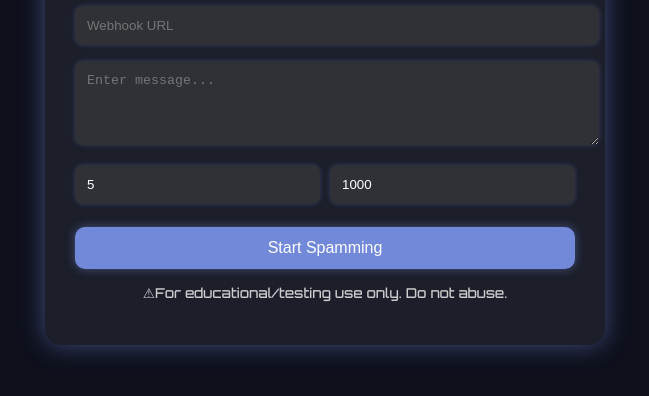
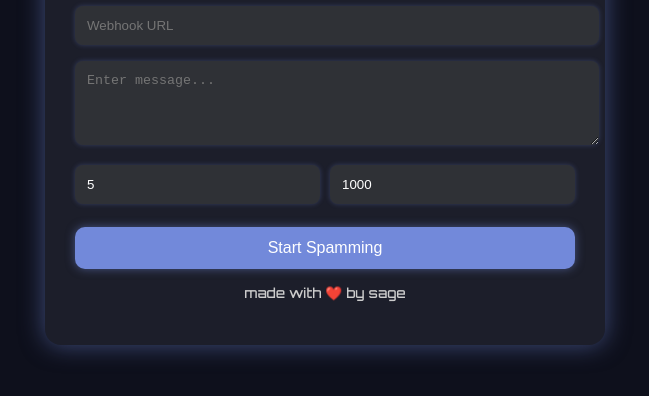
Before and after one commit to e6os/webhook, a plain HTML site: page index.html in a window 1280 px wide. Shown: the part 284-680 px from the top of the page, without its empty margins (315-964 px from the left). Drawn offline with Linux system fonts and the light colour scheme.

Commit message:
Update index.html

```diff
--- a/index.html
+++ b/index.html
@@ -20,7 +20,7 @@
 
     <button onclick="startSpam()">Start Spamming</button>
 
-    <p class="disclaimer">⚠For educational/testing use only. Do not abuse.</p>
+    <p class="disclaimer">made with ❤️ by sage</p>
   </div>
 
   <script>
```
